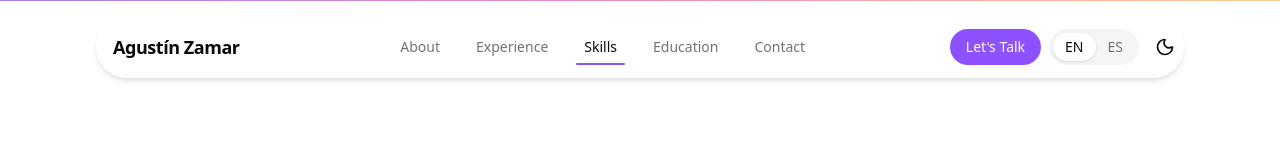
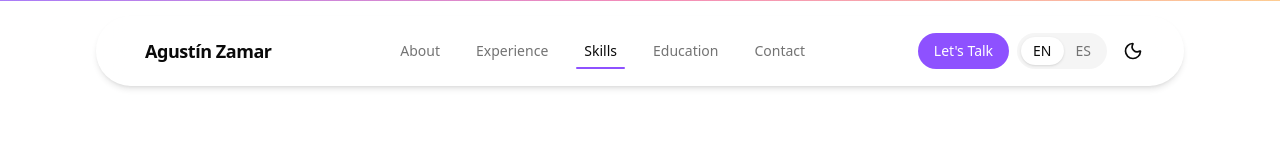
Before and after one commit to agustinzamar/portfolio, a Next.js app: page /en in a window 1280 px wide. Shown: the top 160 px of the page. Built offline with nearby package versions, Linux system fonts and the light colour scheme; what tailwind-animations would draw is missing.

Commit message:
fix(nav): increase horizontal & vertical inner padding; avoid full-width outer border on scroll

```diff
--- a/src/components/navigation.tsx
+++ b/src/components/navigation.tsx
@@ -84,9 +84,8 @@ export function Navigation() {
         transition={{ duration: 0.6, ease: [0.22, 1, 0.36, 1] }}
         className={cn(
           "fixed top-0 left-0 right-0 z-40 transition-all duration-300",
-          isScrolled
-            ? "bg-background/80 backdrop-blur-sm border-b border-border/50"
-            : "bg-transparent",
+          /* keep outer nav transparent to avoid a full-width border line; inner pill handles compact bg/border */
+          "bg-transparent",
         )}
       >
         <div className="mx-auto max-w-6xl px-4 sm:px-6 lg:px-8">
@@ -95,8 +94,8 @@ export function Navigation() {
             className={cn(
               "mx-auto flex items-center justify-between transition-all duration-300",
               isScrolled
-                ? "rounded-md bg-background/95 dark:bg-background/95 backdrop-blur-sm border border-border/40 py-1 mt-0 shadow-sm"
-                : "rounded-full bg-white/6 dark:bg-black/30 backdrop-blur-lg border border-white/8 py-3 mt-4 shadow-md",
+                ? "rounded-md bg-background/95 dark:bg-background/95 backdrop-blur-sm border border-border/40 py-2 mt-2 shadow-sm px-6 sm:px-8"
+                : "rounded-full bg-white/6 dark:bg-black/30 backdrop-blur-lg border border-white/8 py-4 mt-4 shadow-md px-6 sm:px-8",
             )}
           >
             {/* Logo / Name */}
```
